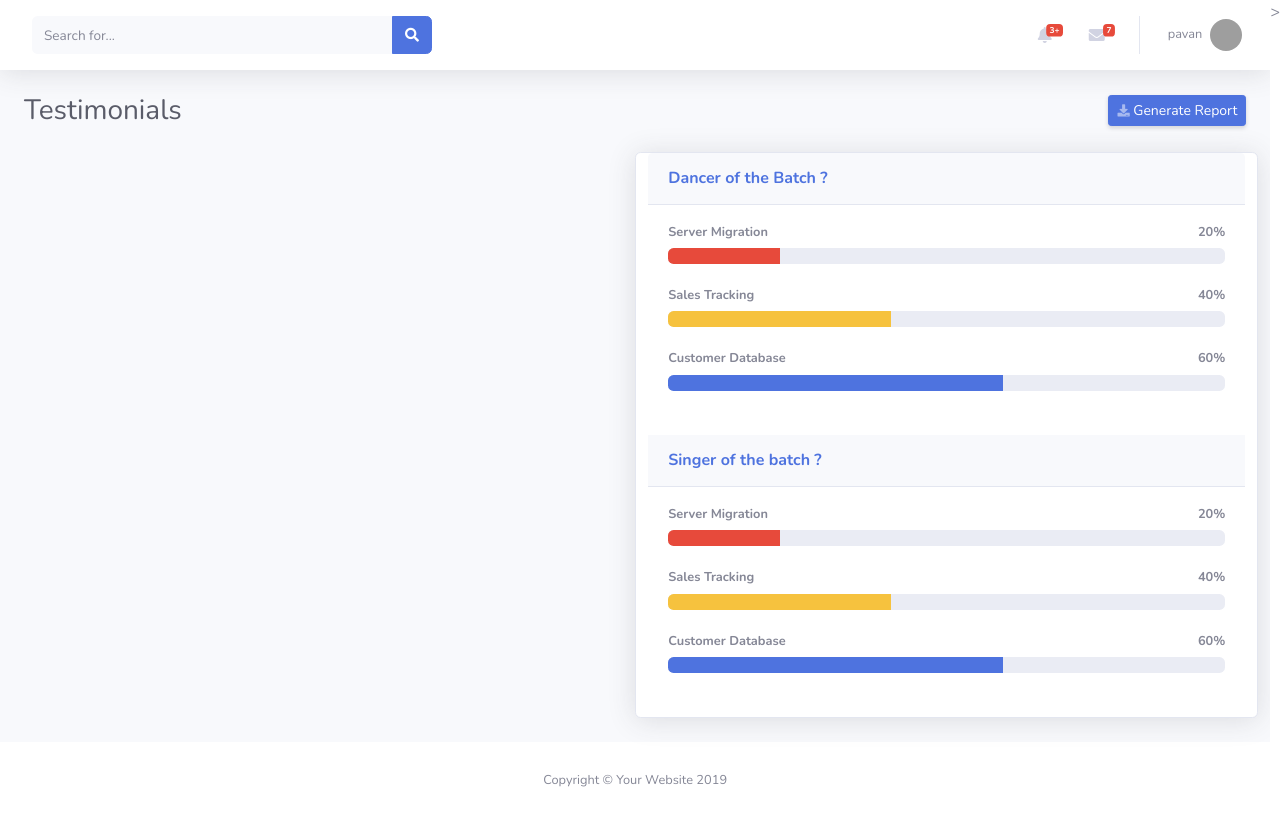
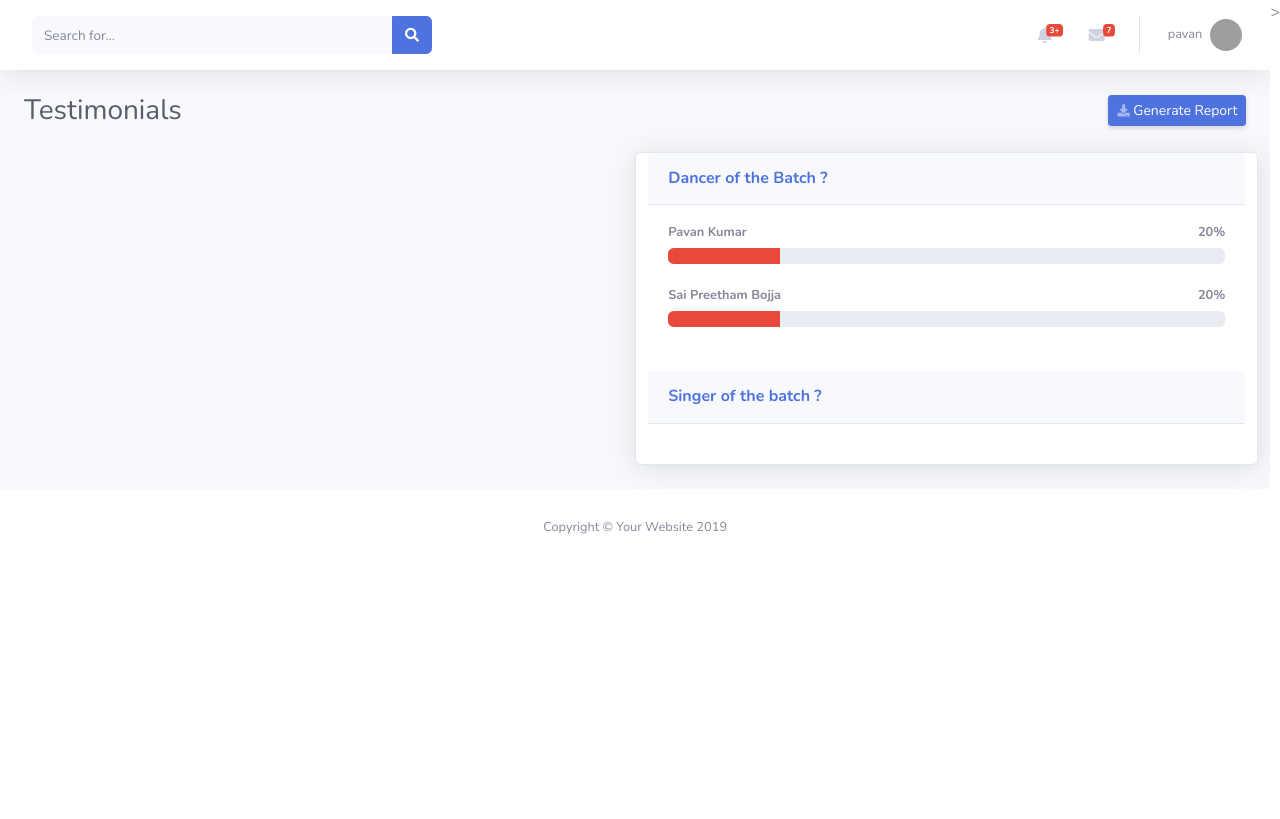
Before and after one commit to pavan71198/yearbook, a Django app: page / in a window 1280 px wide. After the commit the page ends 534 px from the top, so only its background shows below. Run offline with Django 3.2, Linux system fonts and the light colour scheme; a user stored in the database is signed in; data comes from the database, SQL or seed files in the repository; both versions use the stored data as it was after the commit; some libraries are stand-ins or nearby versions; grey boxes are pictures that could not be loaded.

Commit message:
Poll Answers added

```diff
--- a/students/templates/testimonial.html
+++ b/students/templates/testimonial.html
@@ -201,23 +201,17 @@
                        {% endfor %}
                      </div>
                       <div class="card shadow col-lg-6 mb-4">
-                      {% for pollques in polls %}
+                         {% for pollques, pollanss in polls.items %}
                          <div class="card-header py-3">
                             <h6 class="m-0 font-weight-bold text-primary">{{ pollques.question }} ?</h6>
                          </div>
                          <div class="card-body">
-                         <h4 class="small font-weight-bold">Server Migration <span class="float-right">20%</span></h4>
+                            {% for pollans in pollanss %}
+                            <h4 class="small font-weight-bold">{{pollans.answer.get_full_name}}<span class="float-right">20%</span></h4>
                             <div class="progress lg-6 mb-4">
                                <div class="progress-bar bg-danger" role="progressbar" style="width: 20%" aria-valuenow="20" aria-valuemin="0" aria-valuemax="100"></div>
                             </div>
-                         <h4 class="small font-weight-bold">Sales Tracking <span class="float-right">40%</span></h4>
-                         <div class="progress lg-6 mb-4">
-                            <div class="progress-bar bg-warning" role="progressbar" style="width: 40%" aria-valuenow="40" aria-valuemin="0" aria-valuemax="100"></div>
-                         </div>
-                         <h4 class="small font-weight-bold">Customer Database <span class="float-right">60%</span></h4>
-                         <div class="progress lg-6 mb-4">
-                            <div class="progress-bar" role="progressbar" style="width: 60%" aria-valuenow="60" aria-valuemin="0" aria-valuemax="100"></div>
-                         </div>
+                         {% endfor %}
                          </div>
                          {% endfor %}
                       </div>
```
Also changed, not shown: db.sqlite3. Lines whose indentation alone changed are shown as unchanged.
